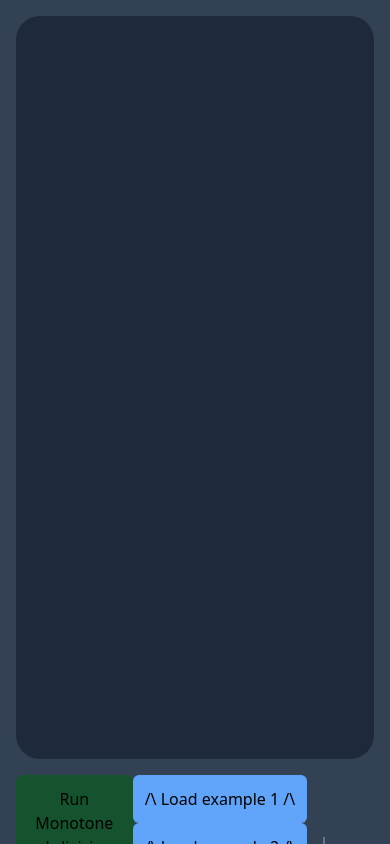
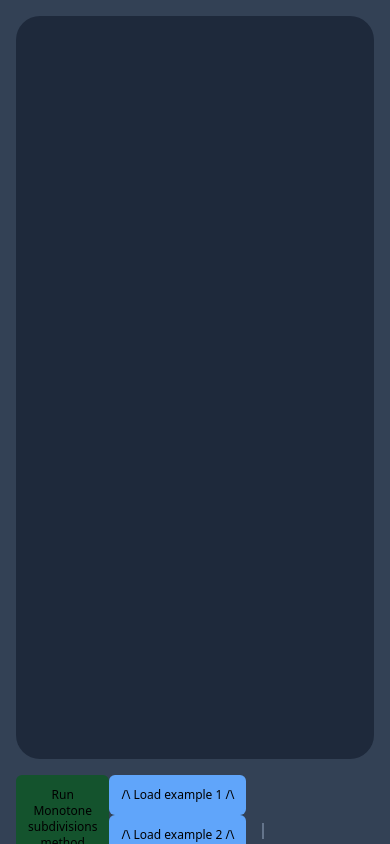
Before and after one commit to nksazonov/computational-geometry-lab-1, a React (Create React App) app: page / in a window 390 px wide. Shown: the top 844 px of the page. Built offline with nearby package versions, Linux system fonts and the light colour scheme.

Commit message:
add responsive to text size

```diff
--- a/src/App.tsx
+++ b/src/App.tsx
@@ -171,7 +171,7 @@ function App() {
   }
 
   return (
-    <div className="w-screen h-screen bg-slate-700 p-4 border-box">
+    <div className="w-screen h-screen bg-slate-700 p-4 border-box text-xs 2xl:text-base">
         <Stage
           width={window.innerWidth * config.canvasWidthMultiplier}
           height={window.innerHeight * config.canvasHeightMultiplier}
```
